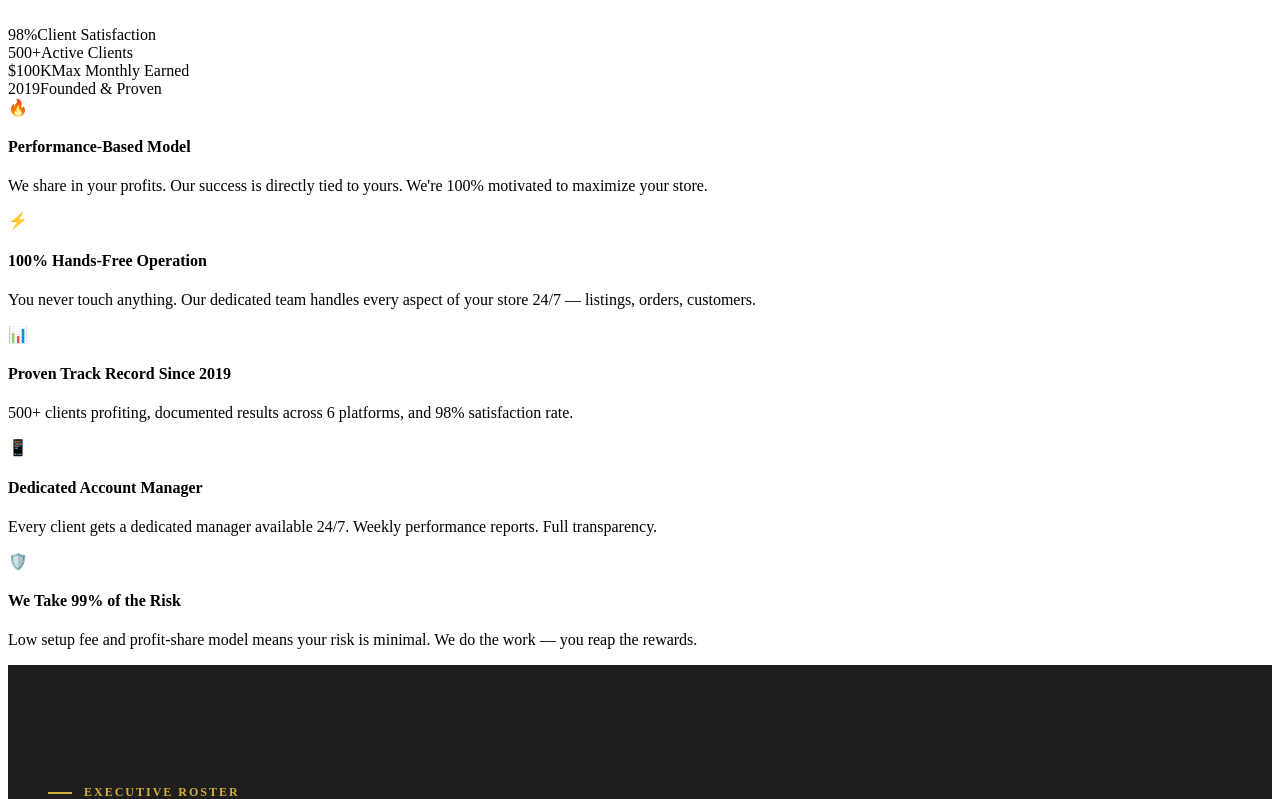
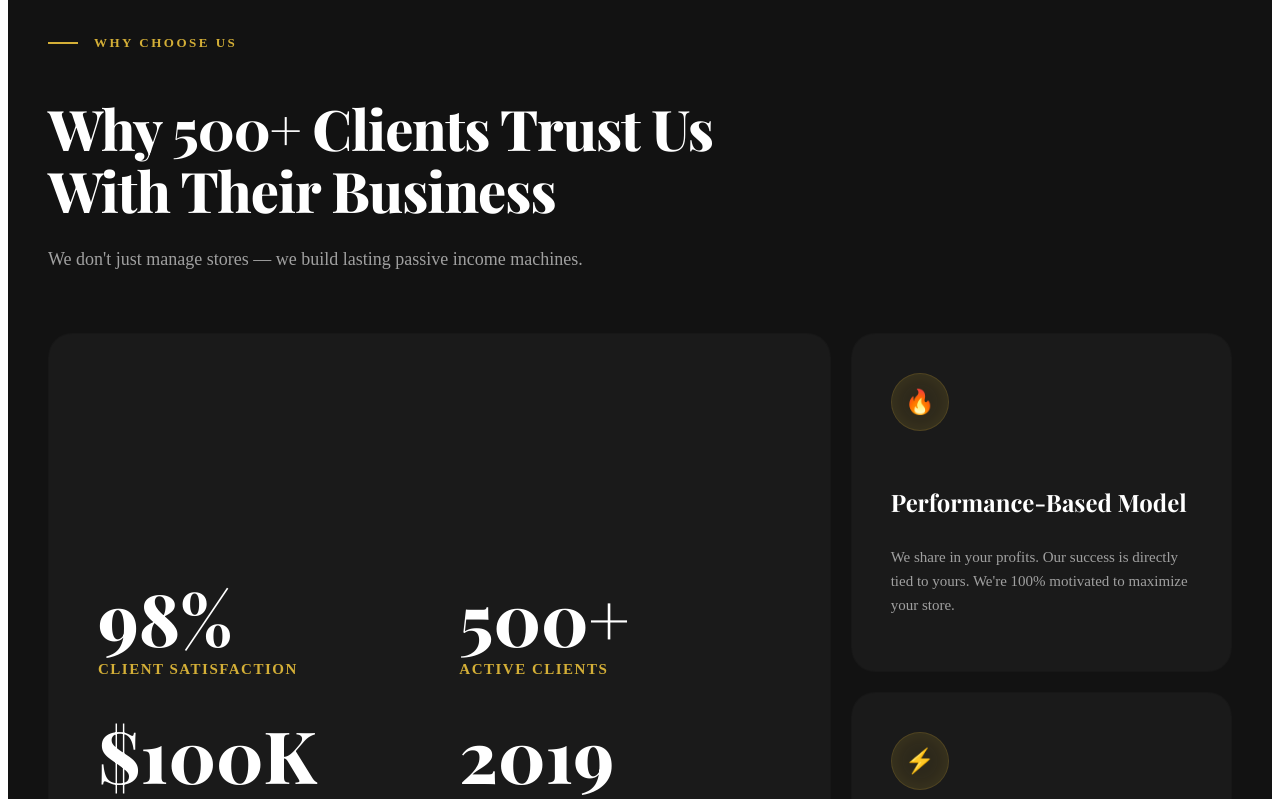
Before and after one commit to Zu1qrnain/EcomXcape, a React (Vite) app: page / in a window 1280 px wide. Shown: the part 5920-6719 px from the top of the page. Built offline with nearby package versions, Linux system fonts and the light colour scheme; the HTML template or start-up script is replaced by a standard one.

Commit message:
Redesign Why section with Spotlight Bento Grid

```diff
--- a/src/components/sections/Why.jsx
+++ b/src/components/sections/Why.jsx
@@ -1,74 +1,310 @@
-import React from "react";
+import React, { useRef } from "react";
+
+const benefits = [
+  {
+    icon: '🔥',
+    title: 'Performance-Based Model',
+    desc: "We share in your profits. Our success is directly tied to yours. We're 100% motivated to maximize your store."
+  },
+  {
+    icon: '⚡',
+    title: '100% Hands-Free Operation',
+    desc: 'You never touch anything. Our dedicated team handles every aspect of your store 24/7 — listings, orders, customers.'
+  },
+  {
+    icon: '📊',
+    title: 'Proven Track Record Since 2019',
+    desc: '500+ clients profiting, documented results across 6 platforms, and 98% satisfaction rate.'
+  },
+  {
+    icon: '📱',
+    title: 'Dedicated Account Manager',
+    desc: 'Every client gets a dedicated manager available 24/7. Weekly performance reports. Full transparency.'
+  },
+  {
+    icon: '🛡️',
+    title: 'We Take 99% of the Risk',
+    desc: 'Low setup fee and profit-share model means your risk is minimal. We do the work — you reap the rewards.'
+  }
+];
 
 export default function Why() {
+  const gridRef = useRef(null);
+
+  const handleMouseMove = (e) => {
+    if (!gridRef.current) return;
+    for (const card of gridRef.current.getElementsByClassName("bento-card")) {
+      const rect = card.getBoundingClientRect();
+      const x = e.clientX - rect.left;
+      const y = e.clientY - rect.top;
+      card.style.setProperty("--mouse-x", `${x}px`);
+      card.style.setProperty("--mouse-y", `${y}px`);
+    }
+  };
+
   return (
-    <section id="why">
+    <>
+      <style>{`
+        .why-premium {
+          background-color: #121212; /* Matches deep dark theme */
+          color: #e0e0e0;
+          padding: 140px 40px;
+          position: relative;
+        }
+
+        .why-premium .si {
+          max-width: 1200px;
+          margin: 0 auto;
+        }
+
+        .why-premium .sl {
+          color: #d4af37;
+          font-size: 13px;
+          font-weight: 800;
+          letter-spacing: 2.5px;
+          text-transform: uppercase;
+          margin-bottom: 20px;
+          display: flex;
+          align-items: center;
+          gap: 16px;
+        }
+
+        .why-premium .sl::before {
+          content: '';
+          width: 30px;
+          height: 2px;
+          background: #d4af37;
+        }
+
+        .why-premium .sh {
+          font-family: 'Playfair Display', serif;
+          font-size: clamp(38px, 5vw, 56px);
+          font-weight: 800;
+          color: #ffffff;
+          line-height: 1.1;
+          margin-bottom: 24px;
+          letter-spacing: -1px;
+        }
+
+        .why-premium .ss {
+          font-size: 18px;
+          color: #a0a0a0;
+          line-height: 1.6;
+          max-width: 600px;
+          margin-bottom: 60px;
+        }
+
+        /* Bento Grid Architecture */
+        .bento-grid {
+          display: grid;
+          grid-template-columns: repeat(3, 1fr);
+          grid-auto-rows: minmax(240px, auto);
+          gap: 20px;
+        }
+
+        /* Spotlight Glass Cards */
+        .bento-card {
+          background-color: rgba(255, 255, 255, 0.02);
+          border-radius: 24px;
+          position: relative;
+          display: flex;
+          flex-direction: column;
+          padding: 40px;
+          overflow: hidden;
+        }
+
+        .bento-card::before,
+        .bento-card::after {
+          content: "";
+          position: absolute;
+          border-radius: inherit;
+          opacity: 0;
+          transition: opacity 500ms ease;
+          pointer-events: none;
+        }
+
+        /* Glow effect underneath card */
+        .bento-card::before {
+          background: radial-gradient(
+            800px circle at var(--mouse-x) var(--mouse-y),
+            rgba(212, 175, 55, 0.06),
+            transparent 40%
+          );
+          top: 0; left: 0; right: 0; bottom: 0;
+          z-index: 1;
+        }
+
+        /* Glowing Border effect */
+        .bento-card::after {
+          background: radial-gradient(
+            600px circle at var(--mouse-x) var(--mouse-y),
+            rgba(212, 175, 55, 0.4),
+            transparent 40%
+          );
+          top: -1px; left: -1px; right: -1px; bottom: -1px;
+          z-index: 0;
+        }
+
+        /* Add black inside to mask border glow */
+        .bento-inner {
+          background-color: #1a1a1a;
+          position: absolute;
+          inset: 1px;
+          border-radius: 23px;
+          z-index: 2;
+        }
+
+        .bento-grid:hover .bento-card::before,
+        .bento-grid:hover .bento-card::after {
+          opacity: 1;
+        }
+
+        .bento-content {
+          position: relative;
+          z-index: 3;
+          height: 100%;
+          display: flex;
+          flex-direction: column;
+        }
+
+        /* Specific Card Spans */
+        .card-stats {
+          grid-column: span 2;
+          grid-row: span 2;
+          padding: 50px;
+        }
+
+        .card-wide {
+          grid-column: span 2;
+        }
+
+        /* Stats Hero Card Styling */
+        .stats-grid {
+          display: grid;
+          grid-template-columns: 1fr 1fr;
+          gap: 40px;
+          height: 100%;
+          align-content: center;
+        }
+
+        .stat-block {
+          display: flex;
+          flex-direction: column;
+        }
+
+        .stat-num {
+          font-family: 'Playfair Display', serif;
+          font-size: clamp(48px, 6vw, 72px);
+          font-weight: 800;
+          color: #ffffff;
+          line-height: 1;
+          margin-bottom: 8px;
+        }
+
+        .stat-label {
+          font-size: 15px;
+          font-weight: 700;
+          text-transform: uppercase;
+          letter-spacing: 1.5px;
+          color: #d4af37;
+        }
+
+        /* Benefit Cards Styling */
+        .benefit-icon-wrapper {
+          width: 56px;
+          height: 56px;
+          border-radius: 50%;
+          background: rgba(212, 175, 55, 0.1);
+          border: 1px solid rgba(212, 175, 55, 0.2);
+          display: flex;
+          align-items: center;
+          justify-content: center;
+          font-size: 24px;
+          margin-bottom: 24px;
+          box-shadow: 0 0 20px rgba(212, 175, 55, 0.1) inset;
+        }
+
+        .benefit-title {
+          font-family: 'Playfair Display', serif;
+          font-size: 24px;
+          font-weight: 700;
+          color: #ffffff;
+          margin-bottom: 12px;
+          line-height: 1.3;
+        }
+
+        .benefit-desc {
+          font-size: 15px;
+          color: #a0a0a0;
+          line-height: 1.6;
+        }
+
+        /* Mobile */
+        @media (max-width: 900px) {
+          .bento-grid {
+            grid-template-columns: 1fr;
+          }
+          .card-stats, .card-wide {
+            grid-column: span 1;
+            grid-row: span 1;
+          }
+          .stats-grid {
+            gap: 30px;
+          }
+          .why-premium { padding: 80px 20px; }
+          .bento-card { padding: 30px; }
+          .card-stats { padding: 40px 30px; }
+        }
+      `}</style>
+
+      <section id="why" className="why-premium">
         <div className="si">
-        <div className="wlayout">
-          <div>
           <div className="sl">Why Choose Us</div>
-            <h2 className="sh">Why 500+ Clients Trust Us With Their Business</h2>
-            <p className="ss" style={{ marginBottom: "28px" }}>
-              We don't just manage stores — we build lasting passive income machines.
-            </p>
-            <div className="wsg">
-              <div className="wsb dk">
-                <span className="wsn">98%</span>
-                <span className="wsl">Client Satisfaction</span>
+          <h2 className="sh">Why 500+ Clients Trust Us<br/>With Their Business</h2>
+          <p className="ss">We don't just manage stores — we build lasting passive income machines.</p>
+
+          <div className="bento-grid" ref={gridRef} onMouseMove={handleMouseMove}>
+
+            {/* The Massive Stats Card */}
+            <div className="bento-card card-stats">
+              <div className="bento-inner"></div>
+              <div className="bento-content">
+                <div className="stats-grid">
+                  <div className="stat-block">
+                    <span className="stat-num">98%</span>
+                    <span className="stat-label">Client Satisfaction</span>
                   </div>
-              <div className="wsb">
-                <span className="wsn">500+</span>
-                <span className="wsl">Active Clients</span>
+                  <div className="stat-block">
+                    <span className="stat-num">500+</span>
+                    <span className="stat-label">Active Clients</span>
                   </div>
-              <div className="wsb">
-                <span className="wsn">$100K</span>
-                <span className="wsl">Max Monthly Earned</span>
+                  <div className="stat-block">
+                    <span className="stat-num">$100K</span>
+                    <span className="stat-label">Max Monthly Earned</span>
                   </div>
-              <div className="wsb dk">
-                <span className="wsn">2019</span>
-                <span className="wsl">Founded &amp; Proven</span>
-              </div>
-            </div>
-          </div>
-          <div>
-            <div className="wf">
-              <div className="wfi">🔥</div>
-              <div>
-                <h4>Performance-Based Model</h4>
-                <p>We share in your profits. Our success is directly tied to yours. We're 100% motivated to maximize your store.</p>
-              </div>
-            </div>
-            <div className="wf">
-              <div className="wfi">⚡</div>
-              <div>
-                <h4>100% Hands-Free Operation</h4>
-                <p>You never touch anything. Our dedicated team handles every aspect of your store 24/7 — listings, orders, customers.</p>
-              </div>
-            </div>
-            <div className="wf">
-              <div className="wfi">📊</div>
-              <div>
-                <h4>Proven Track Record Since 2019</h4>
-                <p>500+ clients profiting, documented results across 6 platforms, and 98% satisfaction rate.</p>
-              </div>
-            </div>
-            <div className="wf">
-              <div className="wfi">📱</div>
-              <div>
-                <h4>Dedicated Account Manager</h4>
-                <p>Every client gets a dedicated manager available 24/7. Weekly performance reports. Full transparency.</p>
-              </div>
-            </div>
-            <div className="wf">
-              <div className="wfi">🛡️</div>
-              <div>
-                <h4>We Take 99% of the Risk</h4>
-                <p>Low setup fee and profit-share model means your risk is minimal. We do the work — you reap the rewards.</p>
+                  <div className="stat-block">
+                    <span className="stat-num">2019</span>
+                    <span className="stat-label">Founded & Proven</span>
                   </div>
                 </div>
               </div>
             </div>
+
+            {/* Benefit Cards */}
+            {benefits.map((b, i) => (
+              <div key={i} className={`bento-card ${i === 4 ? 'card-wide' : ''}`}>
+                <div className="bento-inner"></div>
+                <div className="bento-content">
+                  <div className="benefit-icon-wrapper">{b.icon}</div>
+                  <h4 className="benefit-title">{b.title}</h4>
+                  <p className="benefit-desc">{b.desc}</p>
+                </div>
+              </div>
+            ))}
+
+          </div>
         </div>
       </section>
+    </>
   );
 }
```
Lines whose indentation alone changed are shown as unchanged.
